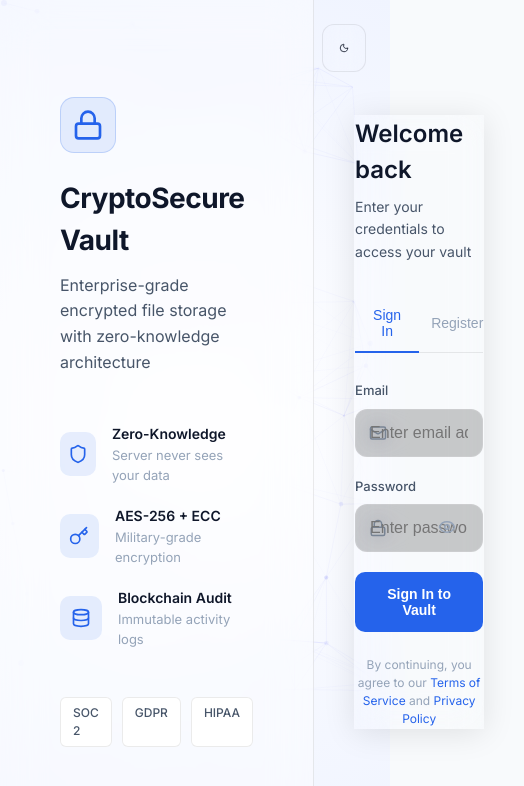
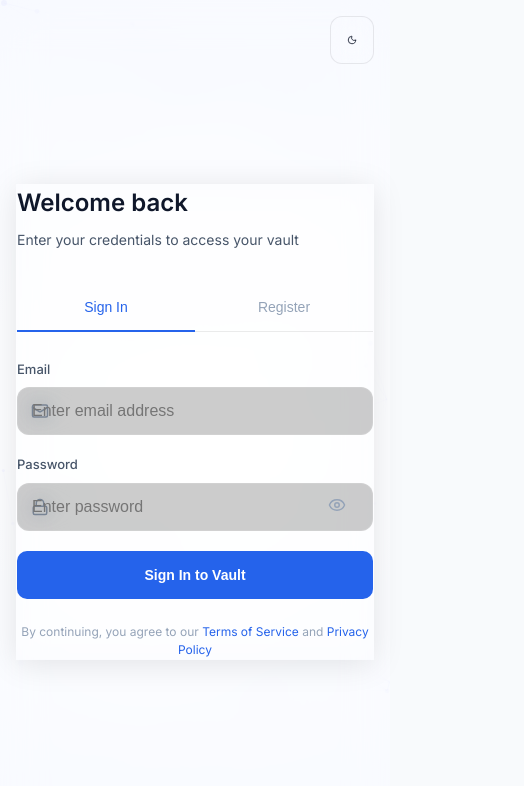
Before and after one commit to Vixcy300/CryptoSecure-Vault, a React app in the folder frontend/: page /login in a window 390 px wide. Shown: the top 786 px of the page, 524 px wide, since content can reach past the window. Built offline with nearby package versions, Linux system fonts and the light colour scheme; the HTML template or start-up script is replaced by a standard one.

Commit message:
Fix Login mobile layout - hide left panel, full width form

```diff
--- a/frontend/src/components/Login.jsx
+++ b/frontend/src/components/Login.jsx
@@ -7,7 +7,15 @@ import { useTheme } from '../context/ThemeContext';
 
 const Login = () => {
     const { colors, isDark, toggleTheme } = useTheme();
-    const styles = getStyles(colors, isDark);
+    const [isMobile, setIsMobile] = useState(window.innerWidth < 768);
+
+    useEffect(() => {
+        const handleResize = () => setIsMobile(window.innerWidth < 768);
+        window.addEventListener('resize', handleResize);
+        return () => window.removeEventListener('resize', handleResize);
+    }, []);
+
+    const styles = getStyles(colors, isDark, isMobile);
 
     const [isLogin, setIsLogin] = useState(true);
     const [email, setEmail] = useState('');
@@ -417,17 +425,18 @@ const Login = () => {
     );
 };
 
-const getStyles = (colors, isDark) => ({
+const getStyles = (colors, isDark, isMobile) => ({
     container: {
         display: 'flex',
+        flexDirection: isMobile ? 'column' : 'row',
         minHeight: '100vh',
-        background: 'transparent', // Allow LiveBackground to show
+        background: 'transparent',
         position: 'relative',
     },
     themeToggle: {
         position: 'absolute',
-        top: '24px',
-        right: '24px',
+        top: isMobile ? '16px' : '24px',
+        right: isMobile ? '16px' : '24px',
         width: '40px',
         height: '40px',
         borderRadius: '12px',
@@ -442,9 +451,9 @@ const getStyles = (colors, isDark) => ({
         zIndex: 10,
     },
     leftPanel: {
+        display: isMobile ? 'none' : 'flex',
         flex: 1,
         padding: '60px',
-        display: 'flex',
         flexDirection: 'column',
         justifyContent: 'center',
         background: isDark ? 'rgba(0,0,0,0.2)' : 'rgba(255,255,255,0.4)',
@@ -453,16 +462,17 @@ const getStyles = (colors, isDark) => ({
         position: 'relative',
         zIndex: 2,
     },
-    // ...
     rightPanel: {
         flex: 1,
         display: 'flex',
         alignItems: 'center',
         justifyContent: 'center',
-        padding: '40px',
-        background: 'transparent',
+        padding: isMobile ? '24px 16px' : '40px',
+        background: isMobile ? (isDark ? 'rgba(0,0,0,0.3)' : 'rgba(255,255,255,0.5)') : 'transparent',
+        backdropFilter: isMobile ? 'blur(20px)' : 'none',
         position: 'relative',
         zIndex: 2,
+        minHeight: isMobile ? '100vh' : 'auto',
     },
     brandSection: {
         marginBottom: '48px',
@@ -534,17 +544,9 @@ const getStyles = (colors, isDark) => ({
         color: colors.textSecondary,
         border: `1px solid ${colors.border}`,
     },
-    rightPanel: {
-        flex: 1,
-        display: 'flex',
-        alignItems: 'center',
-        justifyContent: 'center',
-        padding: '40px',
-        background: 'transparent',
-    },
     formCard: {
         width: '100%',
-        maxWidth: '420px',
+        maxWidth: isMobile ? '100%' : '420px',
     },
     backBtn: {
         display: 'flex',
```
